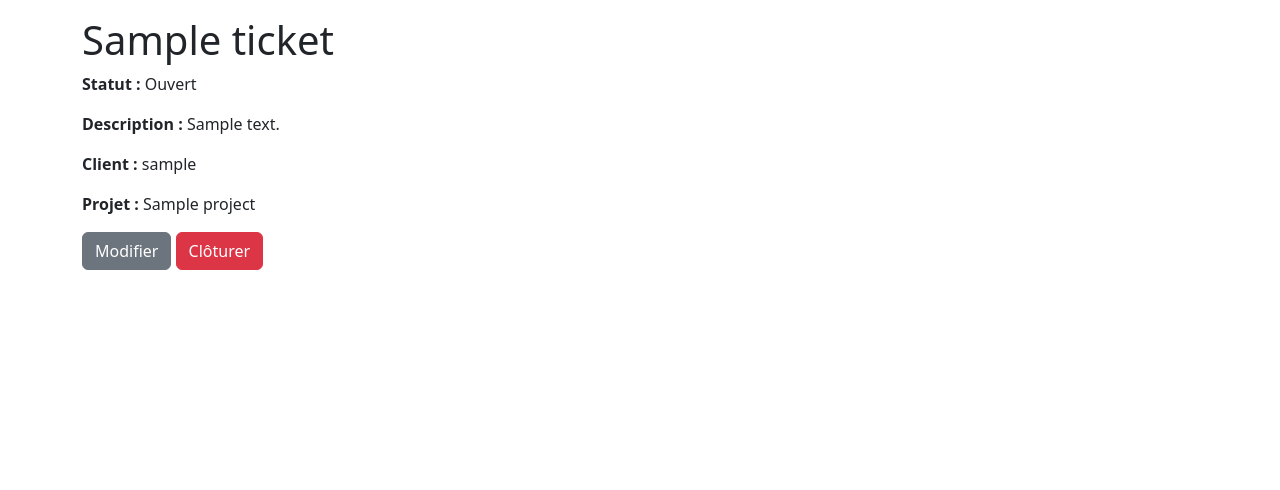
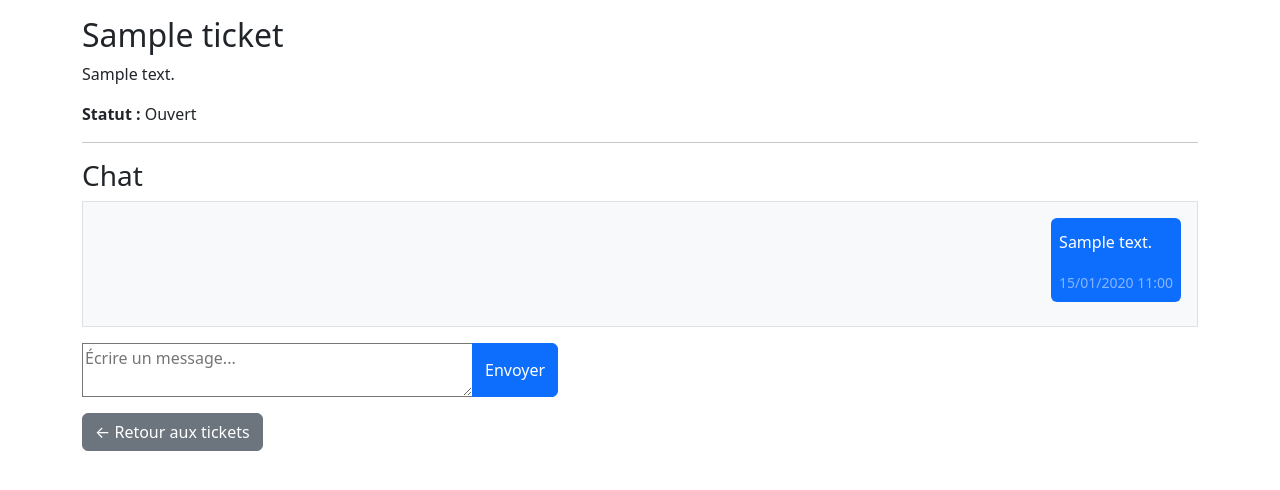
Before and after one commit to l3ochan/ticketing-app, a Django app: page /tickets/1/ in a window 1280 px wide. Shown: the part 48-538 px from the top of the page. Run offline with Django 5.2, Linux system fonts and the light colour scheme; a user stored in the database is signed in; tables that the repository leaves empty hold one stand-in row (values such as "Sample post").

Commit message:
erdited code

```diff
--- a/tickets/templates/tickets/ticket_detail.html
+++ b/tickets/templates/tickets/ticket_detail.html
@@ -1,22 +1,46 @@
 {% extends "base.html" %}
 {% block title %}Ticket {{ object.id }}{% endblock %}
+
 {% block content %}
-<h1>{{ object.title }}</h1>
+<h2>{{ object.title }}</h2>
+<p>{{ object.description }}</p>
 <p><strong>Statut :</strong> {{ object.get_status_display }}</p>
 
-<p><strong>Description :</strong> {{ object.description }}</p>
+<hr>
 
-<!-- ICI: "Client" => customer -->
-<p><strong>Client :</strong> {{ object.customer }}</p>
+<h3>Chat</h3>
+<div class="chat-box border p-3 mb-3 bg-light" style="max-height:400px; overflow-y:auto;">
+  {% for comment in object.comments.all %}
+    {% if comment.author == request.user %}
+      <!-- Bulle à droite (utilisateur courant) -->
+      <div class="d-flex justify-content-end mb-2">
+        <div class="p-2 rounded bg-primary text-white" style="max-width:70%;">
+          <p class="mb-1">{{ comment.body|linebreaks }}</p>
+          <small class="text-white-50">{{ comment.created_at|date:"d/m/Y H:i" }}</small>
+        </div>
+      </div>
+    {% else %}
+      <!-- Bulle à gauche (autre personne) -->
+      <div class="d-flex justify-content-start mb-2">
+        <div class="p-2 rounded bg-white border" style="max-width:70%;">
+          <strong>{{ comment.author.username }}</strong>
+          <p class="mb-1">{{ comment.body|linebreaks }}</p>
+          <small class="text-muted">{{ comment.created_at|date:"d/m/Y H:i" }}</small>
+        </div>
+      </div>
+    {% endif %}
+  {% empty %}
+    <p class="text-muted">Aucun message pour le moment.</p>
+  {% endfor %}
+</div>
 
-<p><strong>Projet :</strong> {{ object.project }}</p>
+<form method="post" action="{% url 'tickets:add_comment' object.id %}">
+  {% csrf_token %}
+  <div class="input-group">
+    {{ form.body }}
+    <button type="submit" class="btn btn-primary">Envoyer</button>
+  </div>
+</form>
 
-
-
-
-<a class="btn btn-secondary" href="{% url 'tickets:ticket_update' object.id %}">Modifier</a>
-<form method="post" action="{% url 'tickets:ticket_close' object.id %}" style="display:inline;">
-  {% csrf_token %}
-  <button class="btn btn-danger">Clôturer</button>
-</form>
+<a href="{% url 'tickets:ticket_list' %}" class="btn btn-secondary mt-3">← Retour aux tickets</a>
 {% endblock %}
--- a/tickets/urls.py
+++ b/tickets/urls.py
@@ -8,5 +8,6 @@ urlpatterns = [
     path("<int:pk>/", views.TicketDetailView.as_view(), name="ticket_detail"),
     path("<int:pk>/edit/", views.TicketUpdateView.as_view(), name="ticket_update"),
     path("<int:pk>/close/", views.ticket_close, name="ticket_close"),
+    path("<int:pk>/comment/", views.add_comment, name="add_comment"),
     # CRUD clients/projets idem
 ]
--- a/tickets/views.py
+++ b/tickets/views.py
@@ -1,5 +1,5 @@
 from django.contrib.auth.mixins import LoginRequiredMixin, UserPassesTestMixin
-from django.shortcuts import get_object_or_404, redirect
+from django.shortcuts import get_object_or_404, redirect, render
 from django.utils.timezone import now
 from django.views.generic import ListView, DetailView, CreateView, UpdateView
 from .models import Ticket, Project
@@ -7,6 +7,10 @@ from django.views.decorators.http import require_POST
 from django.contrib.auth.decorators import login_required
 from django.contrib.auth import get_user_model
 from django import forms
+from django.shortcuts import render
+from django.views.decorators.http import require_POST
+from django.contrib import messages
+from .models import Ticket, Comment
 
 
 User = get_user_model()
@@ -35,15 +39,21 @@ class TicketListView(LoginRequiredMixin, ClientScopedQuerysetMixin, ListView):
     ordering = "-created_at"
 
 
+class TicketDetailView(LoginRequiredMixin, DetailView):
+    model = Ticket
+    template_name = "tickets/ticket_detail.html"
 
-class TicketDetailView(LoginRequiredMixin, ClientScopedQuerysetMixin, DetailView):
-    model = Ticket
+    def get_context_data(self, **kwargs):
+        context = super().get_context_data(**kwargs)
+        context["form"] = CommentForm()
+        return context
+
 
 
 class TicketCreateView(LoginRequiredMixin, CreateView):
     model = Ticket
     # on liste 'customer' pour les reporters/devs, mais on le retire pour les clients
-    fields = ["title", "description", "customer", "project", "priority", "assignee"]
+    fields = ["title", "description", "reporter", "customer", "project", "priority", "assignee"]
 
     def get_form(self, form_class=None):
         form = super().get_form(form_class)
@@ -53,6 +63,7 @@ class TicketCreateView(LoginRequiredMixin, CreateView):
             # 👉 client : on enlève le champ du formulaire (sinon il est requis et non posté)
             form.fields.pop("customer", None)
             form.fields.pop("assignee", None)
+            form.fields.pop("reporter", None)
             # et on fixe la valeur sur l'instance AVANT validation
             form.instance.customer = user
             # restreindre les projets du select
@@ -88,9 +99,30 @@ class TicketUpdateView(LoginRequiredMixin, ClientScopedQuerysetMixin, UpdateView
     model = Ticket
     fields = ["title","description","priority","assignee","status"]
 
+class CommentForm(forms.ModelForm):
+    class Meta:
+        model = Comment
+        fields = ["body"]
+        widgets = {
+            "body": forms.Textarea(attrs={"rows": 2, "placeholder": "Écrire un message..."})
+        }
 
 @login_required
 @require_POST
+def add_comment(request, pk):
+    ticket = get_object_or_404(Ticket, pk=pk)
+    form = CommentForm(request.POST)
+    if form.is_valid():
+        comment = form.save(commit=False)
+        comment.ticket = ticket
+        comment.author = request.user
+        comment.save()
+        messages.success(request, "Message envoyé.")
+    else:
+        messages.error(request, "Erreur lors de l’envoi du message.")
+    return redirect("tickets:ticket_detail", pk=pk)
+
+
 def ticket_close(request, pk):
     t = get_object_or_404(Ticket, pk=pk)
     # Clients : jamais
```
